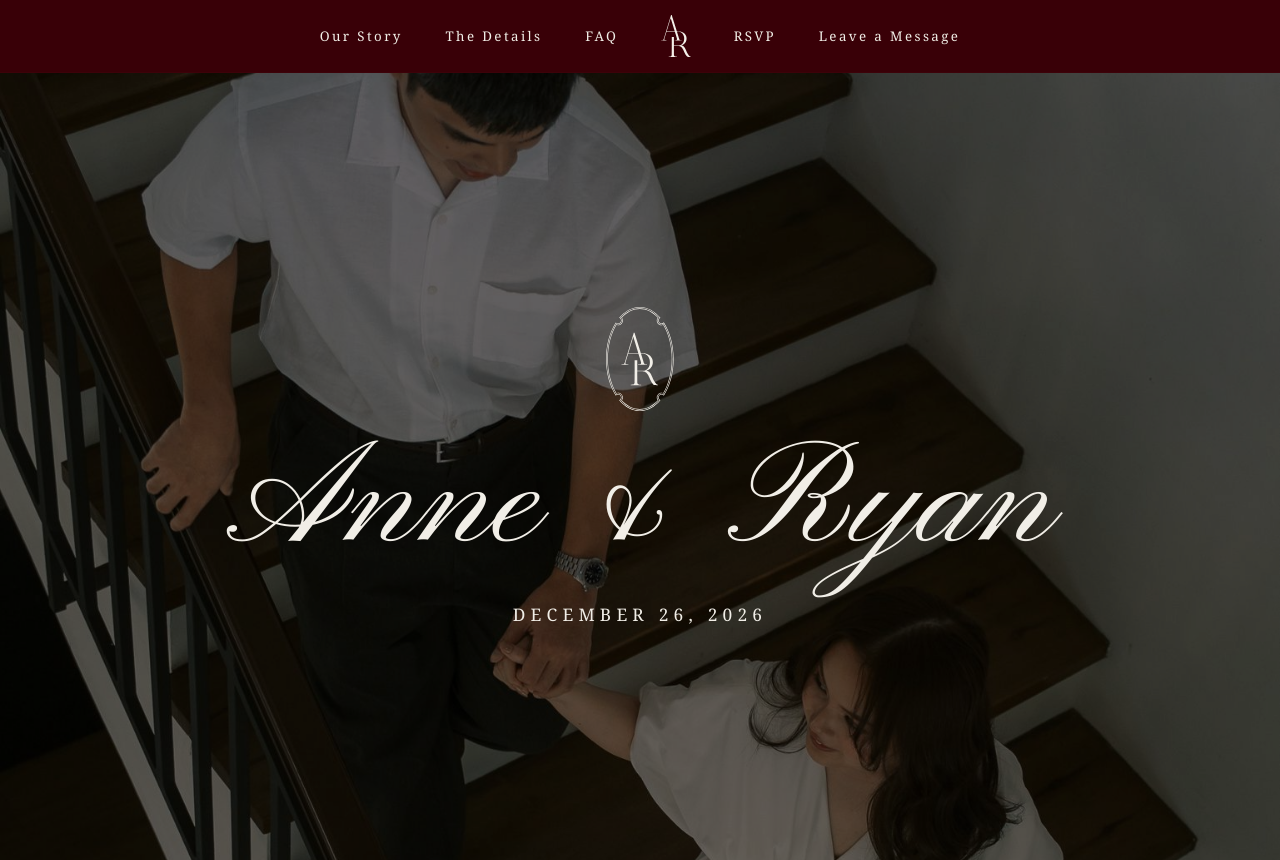
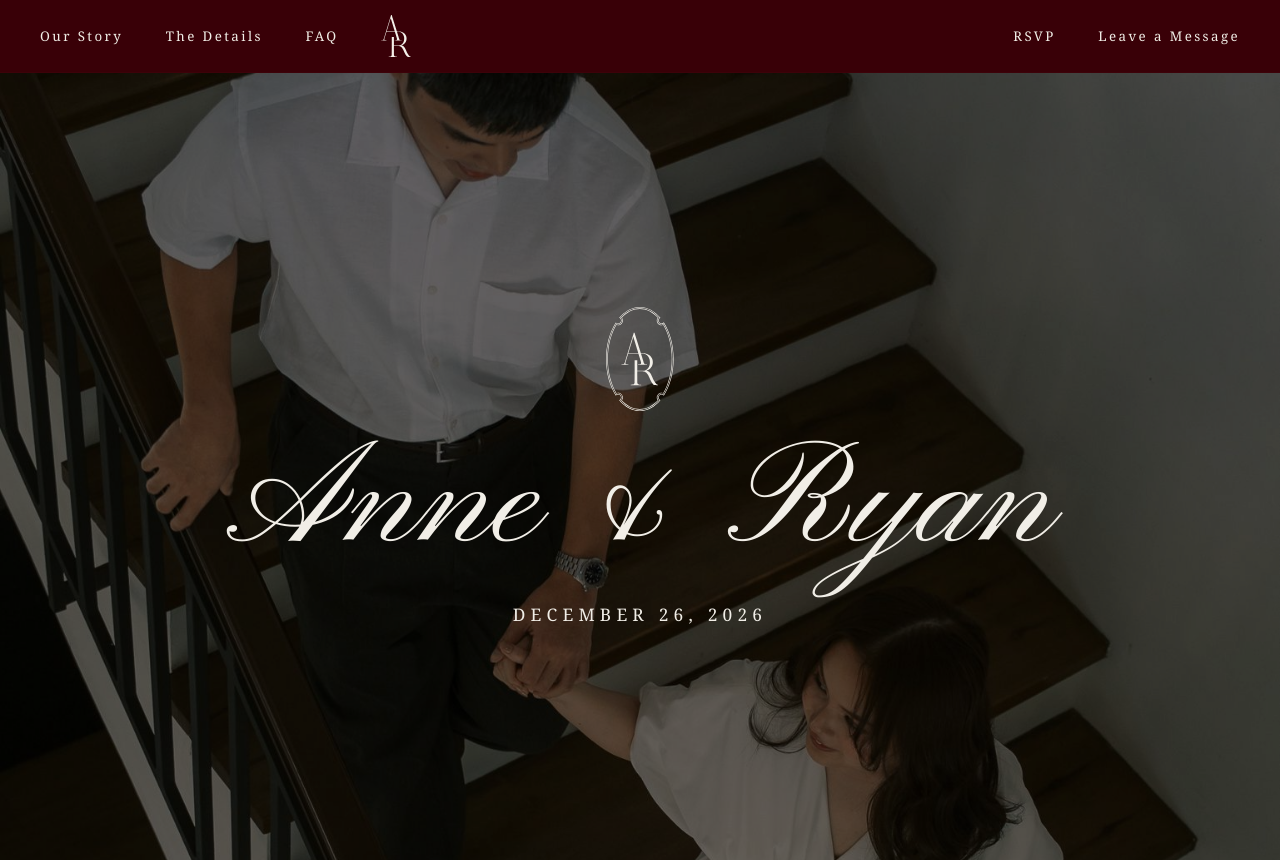
Before and after one commit to iamlura/anne-and-ryan-wedding, a plain HTML site: page anne-and-ryan-wedding/index.html in a window 1280 px wide. Shown: the top 860 px of the page. Drawn offline with nearby package versions, Linux system fonts and the light colour scheme; a web font is replaced by a local one.

Commit message:
Round 16: nav left/right, RSVP card wait + sr-only

```diff
--- a/anne-and-ryan-wedding/assets/css/style.css
+++ b/anne-and-ryan-wedding/assets/css/style.css
@@ -70,8 +70,8 @@ button { font: inherit; color: inherit; cursor: pointer; }
 .nav {
   position: relative; z-index: 20;
   height: calc(110 * var(--u)); min-height: 56px;
-  padding: 0 calc(160 * var(--u));
-  display: flex; align-items: center; justify-content: center;
+  padding: 0 calc(60 * var(--u)); /* Figma 216:3: monogram left, links right (Nov 16) */
+  display: flex; align-items: center; justify-content: flex-start;
   gap: calc(64 * var(--u));
   background: var(--nav); color: var(--cream);
   border-bottom: 1px solid rgba(78,11,18,.2);
@@ -79,7 +79,7 @@ button { font: inherit; color: inherit; cursor: pointer; }
 }
 .nav a { white-space: nowrap; transition: opacity .2s; }
 .nav a:hover { opacity: .7; }
-.nav .brand { display: flex; align-items: center; }
+.nav .brand { display: flex; align-items: center; margin-right: auto; }
 .nav .brand img { width: calc(45 * var(--u)); height: calc(64 * var(--u)); min-width: 22px; min-height: 32px; }
 .burger { display: none; }
 
@@ -502,7 +502,7 @@ html { scroll-behavior: smooth; }
     --fs-body: 20px; --fs-label: 14px; --fs-btn: 18px; --fs-input: 20px;
   }
 
-  .nav { height: 64px; padding: 0 16px; justify-content: center; }
+  .nav { height: 64px; padding: 0 16px; justify-content: flex-start; }
   .nav a { display: none; }
   .nav .brand { display: flex; }
   .nav .brand img { width: 26px; height: 37px; }
@@ -639,3 +639,7 @@ html { scroll-behavior: smooth; }
   .inbox__links { font-size: 18px; gap: 22px; flex-wrap: wrap; justify-content: center; }
   .inbox .arrow { position: absolute; top: 462px; translate: 0 -50%; transform: none; }
 }
+
+/* RSVP (Nov 16): card stays invisible until rsvp.js has filled in the party; screen-reader-only label */
+.rsvp__card[data-wait] { visibility: hidden; }
+.sr-only { position: absolute !important; width: 1px; height: 1px; padding: 0; margin: -1px; overflow: hidden; clip: rect(0 0 0 0); white-space: nowrap; border: 0; }
```
